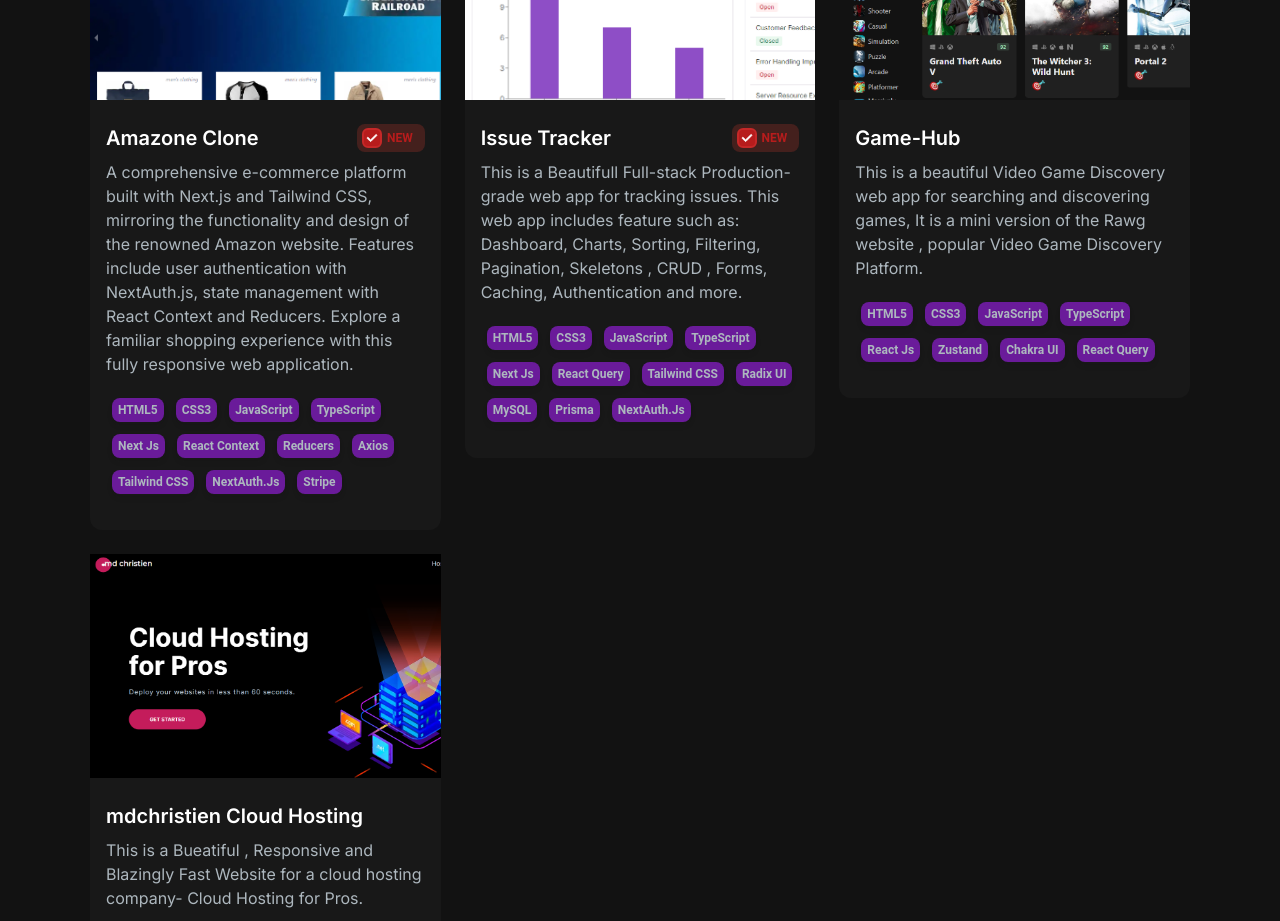
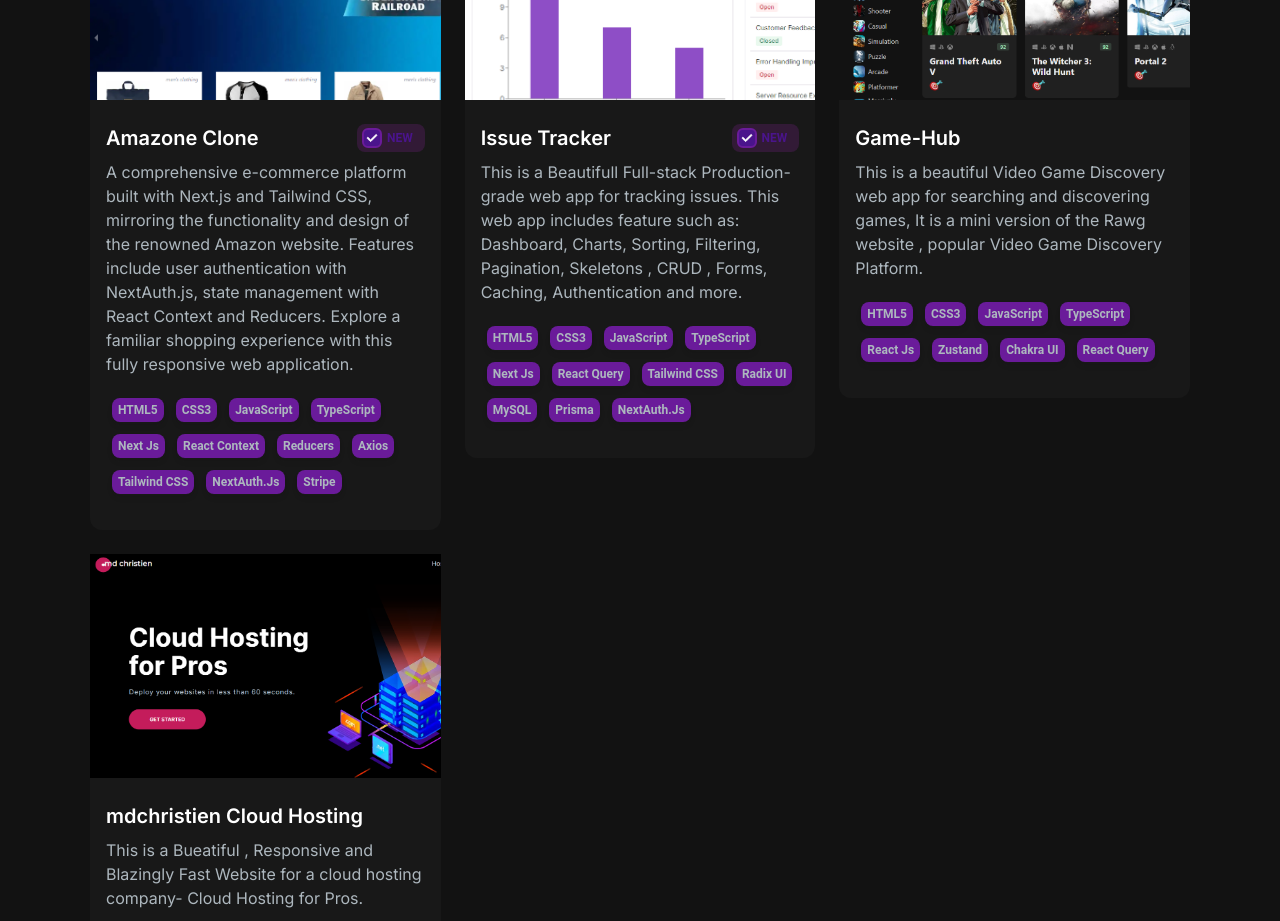
Before and after one commit to christienMD/my-portfolio, a Next.js app: page / in a window 1280 px wide. Shown: the part 2160-3081 px from the top of the page. Built offline with nearby package versions, Linux system fonts and the light colour scheme.

Commit message:
Refactor Flag

```diff
--- a/app/components/Flag.tsx
+++ b/app/components/Flag.tsx
@@ -11,16 +11,16 @@
         <Chip
           value="New"
           variant="ghost"
-          color="red"
+          color="purple"
           className="white"
           icon={
             <Checkbox
               crossOrigin=""
               checked={true}
-              color="red"
+              color="purple"
               ripple={false}
               containerProps={{ className: "p-0" }}
-              className="-ml-px border-2 border-red-800 before:hidden checked:border-red-800 checked:bg-red-900 text-white"
+              className="-ml-px border-2 border-purple-800 before:hidden checked:border-purple-800 checked:bg-purple-900 text-white"
             />
           }
         />
```
